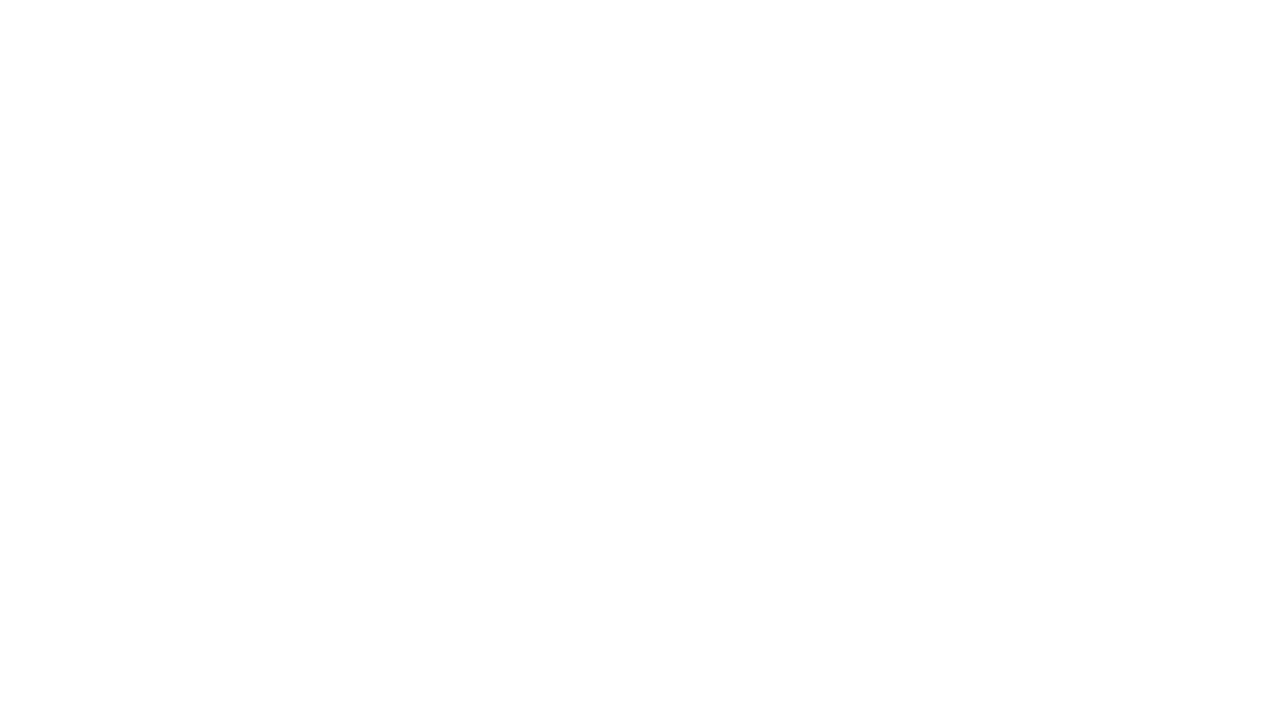
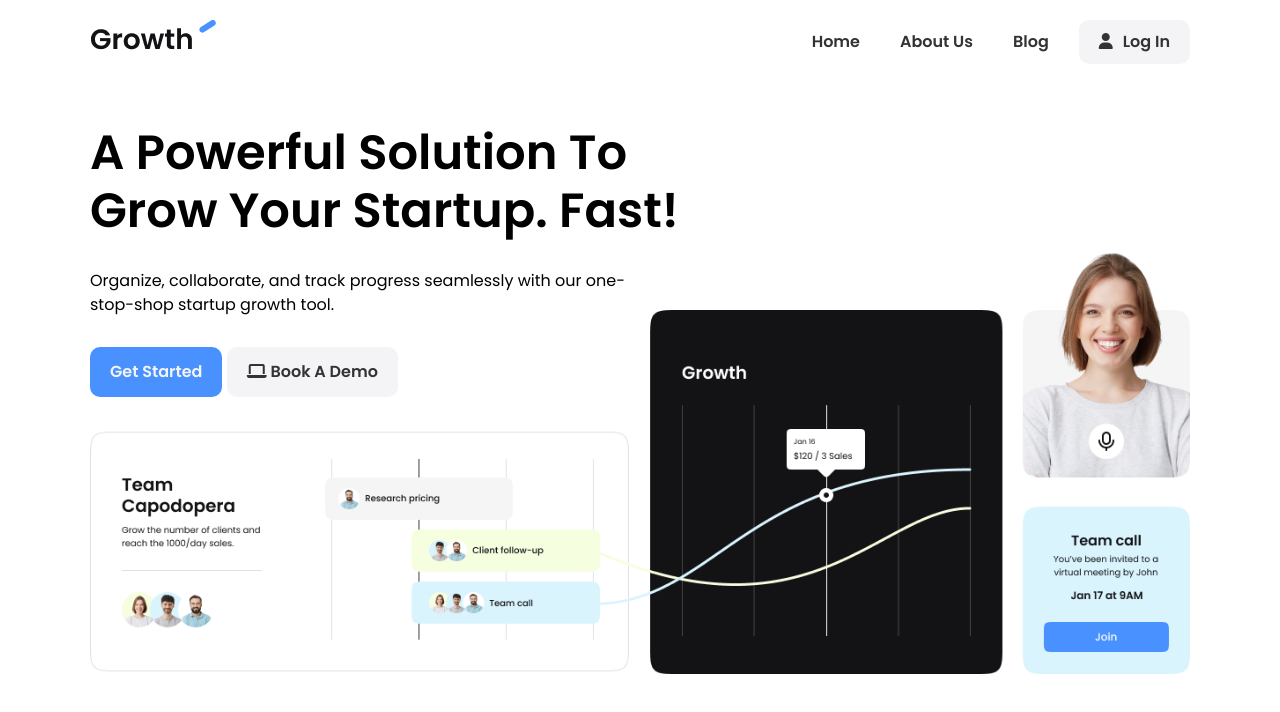
Before and after one commit to ianboyle/growth-app, a plain HTML site: page index.html in a window 1280 px wide. Drawn offline with Linux system fonts and the light colour scheme.

Commit message:
updated nav and hero

```diff
--- /dev/null
+++ b/css/style.css
@@ -0,0 +1,231 @@
+/** ---------- RESET ---------- **/
+*, *::before, *::after {
+    box-sizing: border-box;
+}
+
+* {
+    margin: 0;
+    padding: 0;
+}
+
+body {
+    line-height: 1.5;
+    -webkit-font-smoothing: antialiased;
+}
+
+img, picture, video, canvas, svg {
+    display: block;
+    max-width: 100%;
+}
+
+a {
+    text-decoration: none;
+    color: #333;
+}
+
+ul, li[role='list'] {
+    list-style: none;
+}
+
+input, button, textarea, select {
+    font: inherit;
+}
+
+p, h1, h2, h3, h4, h5, h6 {
+    overflow-wrap: break-word;
+}
+
+p {
+    text-wrap: pretty;
+}
+
+h1, h2, h3, h4, h5, h6 {
+    text-wrap: balance;
+}
+
+#root, #__next {
+    isolation: isolate;
+}
+
+/** ---------- VARIABLES ---------- **/
+:root {
+    /* COLORS */
+    --electric-blue: #4891FF;
+    --soft-fog: #F4F4F6;
+    --deep-void: #111;
+    --dark-gray: #333;
+}
+
+
+/** ---------- GLOBAL STYLES ---------- **/
+body {
+    font-family: 'Poppins', sans-serif;
+    font-size: 16px;
+    line-height: 1.5;
+    background-color: white;
+}
+
+
+/** ---------- UTILITY CLASSES ---------- **/
+
+/** ----- CONTAINERS ----- **/
+.container {
+    max-width: 1100px;
+    margin: 0 auto;
+}
+
+.container-sm {
+    max-width: 800px;
+    margin: 0 auto;
+}
+
+/** ----- BUTTONS ----- **/
+.btn {
+    display: inline-block;
+    padding: 13px 20px;
+    background: var(--soft-fog);
+    color: var(--dark-gray);
+    font-weight: 600;
+    text-decoration: none;
+    border: none;
+    border-radius: 10px;
+    cursor: pointer;
+    transition: 0.5s;
+}
+
+.btn:hover {
+    opacity: 0.8;
+}
+
+.btn-primary {
+    background: var(--electric-blue);
+    color: var(--soft-fog);
+}
+
+.btn-dark {
+    background: var(--deep-void);
+    color: var(--soft-fog);
+}
+
+.btn-block {
+    display: block;
+    width: 100%;
+}
+
+/** ----- TEXT ----- **/
+.text-xxl {
+    font-size: 3rem;
+    line-height: 1.2;
+    font-weight: 600;
+    margin: 40px 0 20px;
+}
+
+.text-xl {
+    font-size: 2.2rem;
+    line-height: 1.4;
+    font-weight: normal;
+    margin: 40px 0 20px;
+}
+
+.text-lg {
+    font-size: 1.8rem;
+    line-height: 1.4;
+    font-weight: normal;
+    margin: 30px 0 20px;
+}
+
+.text-md {
+    font-size: 1.2rem;
+    line-height: 1.4;
+    font-weight: normal;
+    margin: 20px 0 10px;
+}
+
+.text-sm {
+    font-size: 0.8rem;
+    line-height: 1.4;
+    font-weight: normal;
+    margin: 10px 0 5px;
+}
+
+.text-center {
+    text-align: center;
+}
+
+
+/** ---------- SECTIONS ---------- **/
+
+
+/** ----- NAVBAR ----- **/
+.navbar {
+    background-color: white;
+    padding: 20px;
+}
+
+.navbar .container {
+    display: flex;
+    justify-content: space-between;
+}
+
+.navbar .main-menu ul {
+    display: flex;
+}
+
+.navbar ul li a {
+    padding: 10px 20px;
+    display: block;
+    font-weight: 600;
+    transition: 0.5s;
+}
+
+.navbar ul li a:hover {
+    color: var(--electric-blue);
+}
+
+.navbar ul li a i {
+    margin-right: 10px;
+}
+
+.navbar ul li:last-child a {
+    margin-left: 10px;
+}
+
+/** ----- HERO ----- **/
+.hero {
+    margin-bottom: 50px;
+}
+
+.hero .container {
+    background: url(../images/hero-bg.png) no-repeat;
+    background-size: contain;
+    background-position: center bottom;
+    box-sizing: border-box;
+    height: 550px;
+}
+
+.hero .hero-content {
+    width: 70%;
+}
+
+.hero .hero-text {
+    width: 70%;
+    margin: 30px 0 30px;
+}
+
+
+/** ---------- MEDIA QUERIES ---------- **/
+@media(max-width: 1200px) {
+
+}
+
+@media(max-width: 990px) {
+
+}
+
+@media(max-width: 770px) {
+
+}
+
+@media(max-width: 575px) {
+
+}
--- a/index.html
+++ b/index.html
@@ -3,9 +3,67 @@
     <head>
         <meta charset="UTF-8">
         <meta name="viewport" content="width=device-width, initial-scale=1.0">
+        <link rel="stylesheet" href="/css/style.css">
+        <link rel="preconnect" href="https://fonts.googleapis.com">
+        <link rel="preconnect" href="https://fonts.gstatic.com" crossorigin>
+        <link href="https://fonts.googleapis.com/css2?family=Poppins:ital,wght@0,100;0,200;0,300;0,400;0,500;0,600;0,700;0,800;0,900;1,100;1,200;1,300;1,400;1,500;1,600;1,700;1,800;1,900&display=swap" rel="stylesheet">
+        <link rel="stylesheet" href="https://cdnjs.cloudflare.com/ajax/libs/font-awesome/6.7.2/css/all.min.css" integrity="sha512-Evv84Mr4kqVGRNSgIGL/F/aIDqQb7xQ2vcrdIwxfjThSH8CSR7PBEakCr51Ck+w+/U6swU2Im1vVX0SVk9ABhg==" crossorigin="anonymous" referrerpolicy="no-referrer" />
+        <link rel="shortcut icon" href="images/favicon.ico" type="image/x-icon">
         <title>Growth App</title>
     </head>
     <body>
+        <header>
+            <!-- NAVBAR -->
+            <nav class="navbar">
+                <div class="container">
+                    <!-- LOGO -->
+                    <div class="logo">
+                        <a href="index.html">
+                            <img src="images/logo.png" alt="Growth App Logo">
+                        </a>
+                    </div>
+                    <!-- MENU -->
+                    <div class="main-menu">
+                        <ul>
+                            <li>
+                                <a href="index.html">Home</a>
+                            </li>
+                            <li>
+                                <a href="#">About Us</a>
+                            </li>
+                            <li>
+                                <a href="#">Blog</a>
+                            </li>
+                            <li>
+                                <a class="btn" href="#">
+                                    <i class="fas fa-user"></i>Log In</a>
+                            </li>
+                        </ul>
+                    </div>
+                </div>
+            </nav>
 
+            <!-- HERO -->
+            <section class="hero">
+                <div class="container">
+                    <div class="hero-content">
+                        <h1 class="hero-heading text-xxl">
+                            A Powerful Solution To Grow Your Startup. Fast!
+                        </h1>
+                        <p class="hero-text">
+                            Organize, collaborate, and track progress seamlessly with our one-stop-shop startup growth tool.
+                        </p>
+                        <div class="hero-buttons">
+                            <a href="#" class="btn btn-primary">Get Started</a>
+                            <a href="#" class="btn"><i class="fas fa-laptop"></i> Book A Demo</a>
+                        </div>
+                    </div>
+                </div>
+            </section>
+        </header>
+
+
+
+        <script src="js/main.js"></script>
     </body>
 </html>
```
Also changed, not shown: js/main.js (added).
